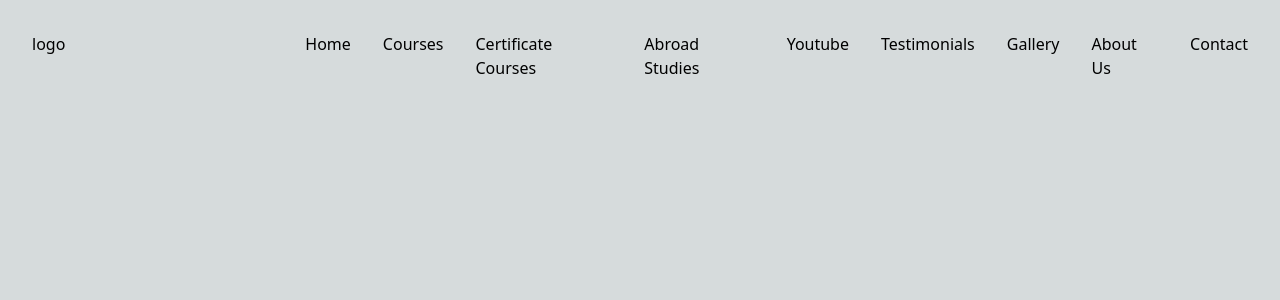
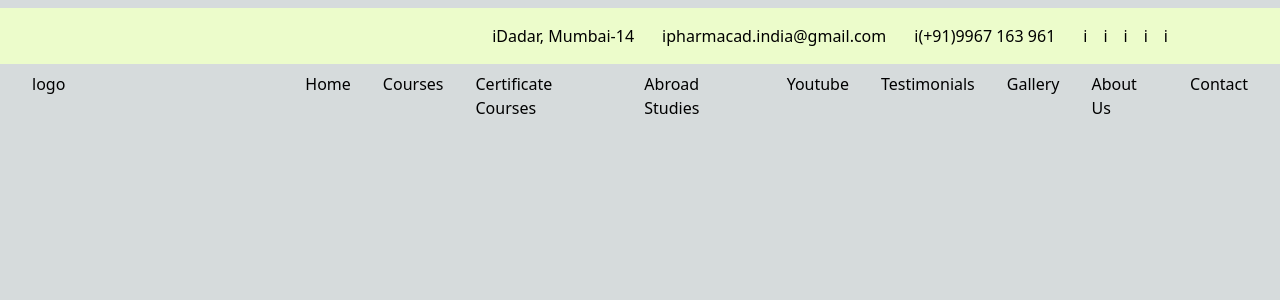
Before and after one commit to vibodhbhosure/Project-Pharmacad, a Next.js app: page / in a window 1280 px wide. Shown: the top 300 px of the page. Built offline with nearby package versions, Linux system fonts and the light colour scheme.

Commit message:
contactbar layout

```diff
--- /dev/null
+++ b/components/Contactbar.jsx
@@ -0,0 +1,41 @@
+import React from 'react'
+import Link from 'next/link'
+
+function Contactbar() {
+  return (
+    <div className="fixed left-0 top-0 w-full z-10 mt-2 bg-lime-100">
+      <div className="flex p-4 text-black space-x-7 justify-end mr-24">
+        <ul className='flex space-x-7'>
+            <li>
+                <Link href="">
+                    <span>i</span>
+                    <span>Dadar, Mumbai-14</span>
+                </Link>
+            </li>
+            <li>
+            <Link href="">
+                    <span>i</span>
+                    <span>pharmacad.india@gmail.com</span>
+                </Link>
+            </li>
+            <li>
+            <Link href="">
+                    <span>i</span>
+                    <span>(+91)9967 163 961</span>
+                </Link>
+            </li>
+
+        </ul>
+        <ul className='flex space-x-4'>
+            <li>i</li>
+            <li>i</li>
+            <li>i</li>
+            <li>i</li>
+            <li>i</li>
+        </ul>
+      </div>
+    </div>
+  )
+}
+
+export default Contactbar
--- a/components/Navbar.jsx
+++ b/components/Navbar.jsx
@@ -3,7 +3,7 @@ import Link from "next/link";
 
 const Navbar = () => {
   return (
-    <div className="fixed left-0 top-0 w-full z-10">
+    <div className="fixed left-0 w-full z-10 mt-10">
       <div className="flex p-4 text-black justify-center space-x-52">
         <Link className="p-4" href='/'><h1>logo</h1></Link>
         <ul className="ml-10 hidden sm:flex">
--- a/src/app/layout.js
+++ b/src/app/layout.js
@@ -2,6 +2,7 @@ import './globals.css'
 import '../../components/Navbar'
 import { Inter } from 'next/font/google'
 import Navbar from '../../components/Navbar'
+import Contactbar from '../../components/Contactbar'
 
 const inter = Inter({ subsets: ['latin'] })
 
@@ -15,6 +16,9 @@ export default function RootLayout({ children }) {
     // <html lang="en">
     //   <body className={inter.className}>{children}</body>
     // </html>
-    <Navbar />
+    <>
+      <Contactbar/>
+      <Navbar/>
+    </>
   )
 }
```
